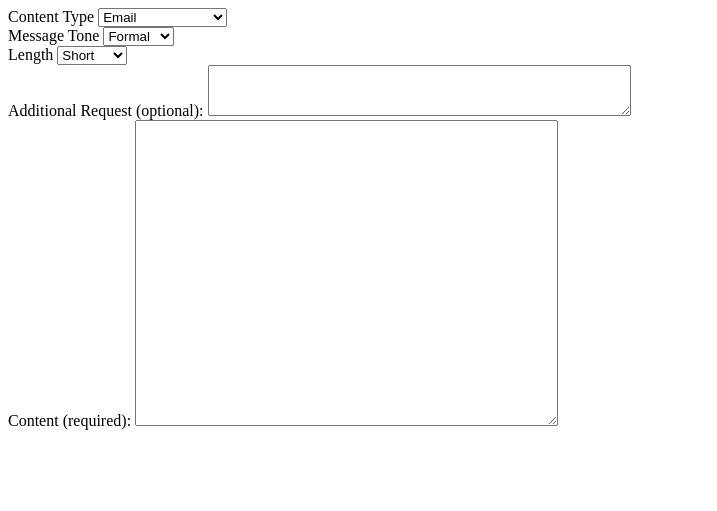
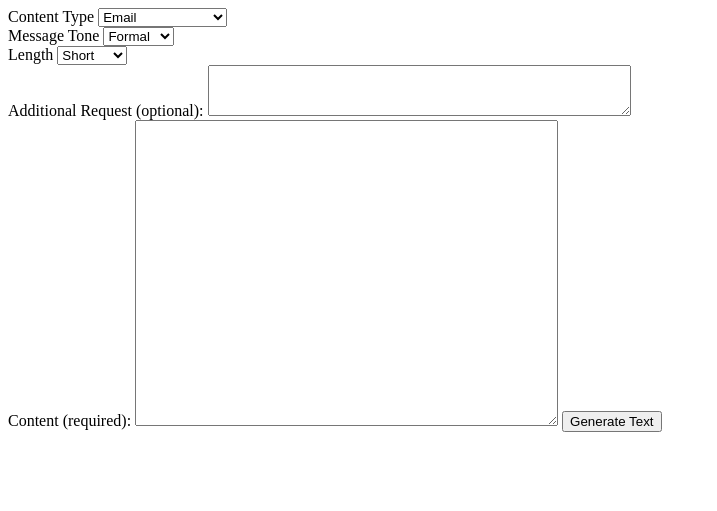
Before and after one commit to amineahres/wraiter, a Flask app: page / in a window 1280 px wide. Shown: the top 511 px of the page, without its empty margins (0-717 px from the left). Run offline with Flask 3, Linux system fonts and the light colour scheme.

Commit message:
Update index.html

```diff
--- a/templates/index.html
+++ b/templates/index.html
@@ -37,6 +37,8 @@
 
         <label for="content"> Content (required):</label>
         <textarea name="content" id="content" rows="20" cols="50" placeholder="Put your text here"> </textarea>
+
+        <input type="submit" value="Generate Text">
     </form>
 
     {% if chatgpt_response %}
```
